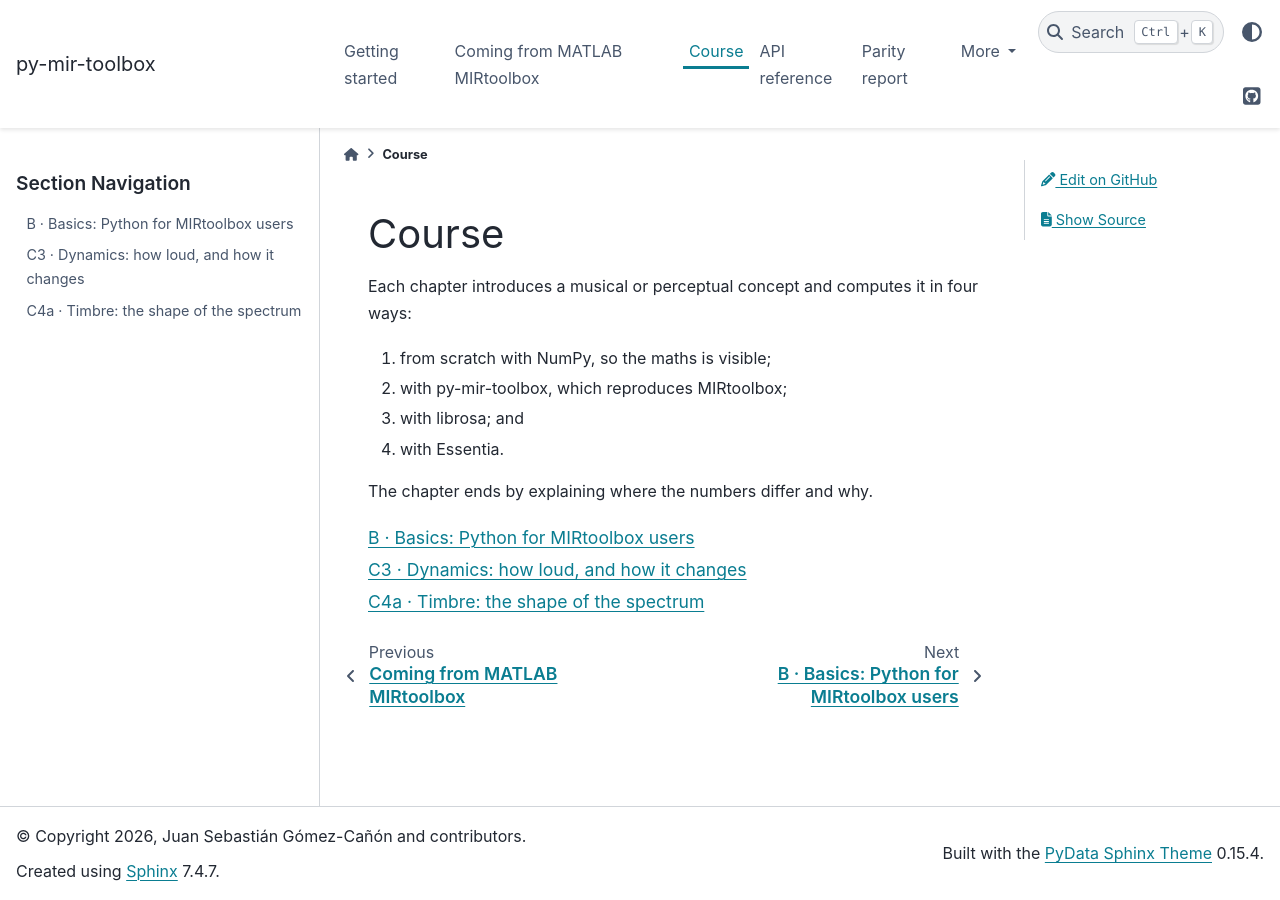
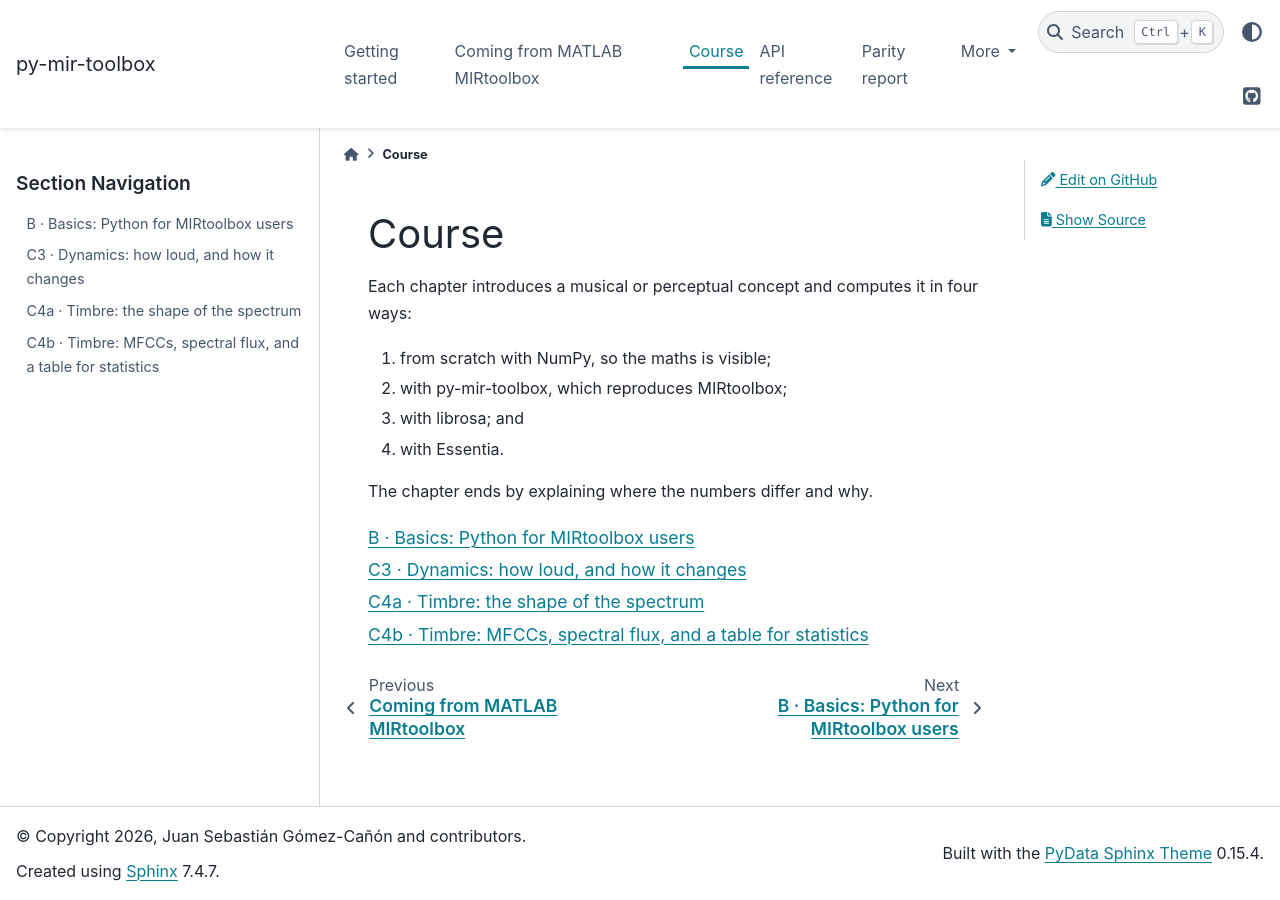
Before and after one commit to juansgomez87/py-mir-toolbox, a Sphinx documentation site: the page built from docs/chapters/index.md, in a window 1280 px wide. Built offline with Sphinx 7.4.7 and the PyData theme 0.15.4, drawn with Linux system fonts in a browser that asks for light colours; the version number could not be read and is left out.

Commit message:
docs: add chapter C4b MFCC, flux and statistics

````diff
--- a/docs/chapters/index.md
+++ b/docs/chapters/index.md
@@ -15,4 +15,5 @@ The chapter ends by explaining where the numbers differ and why.
 B_basics
 C3_dynamics
 C4a_spectral_shape
+C4b_mfcc_flux_statistics
 ```
````
Also changed, not shown: docs/chapters/C4a_spectral_shape.ipynb, docs/chapters/C4b_mfcc_flux_statistics.ipynb (added).
